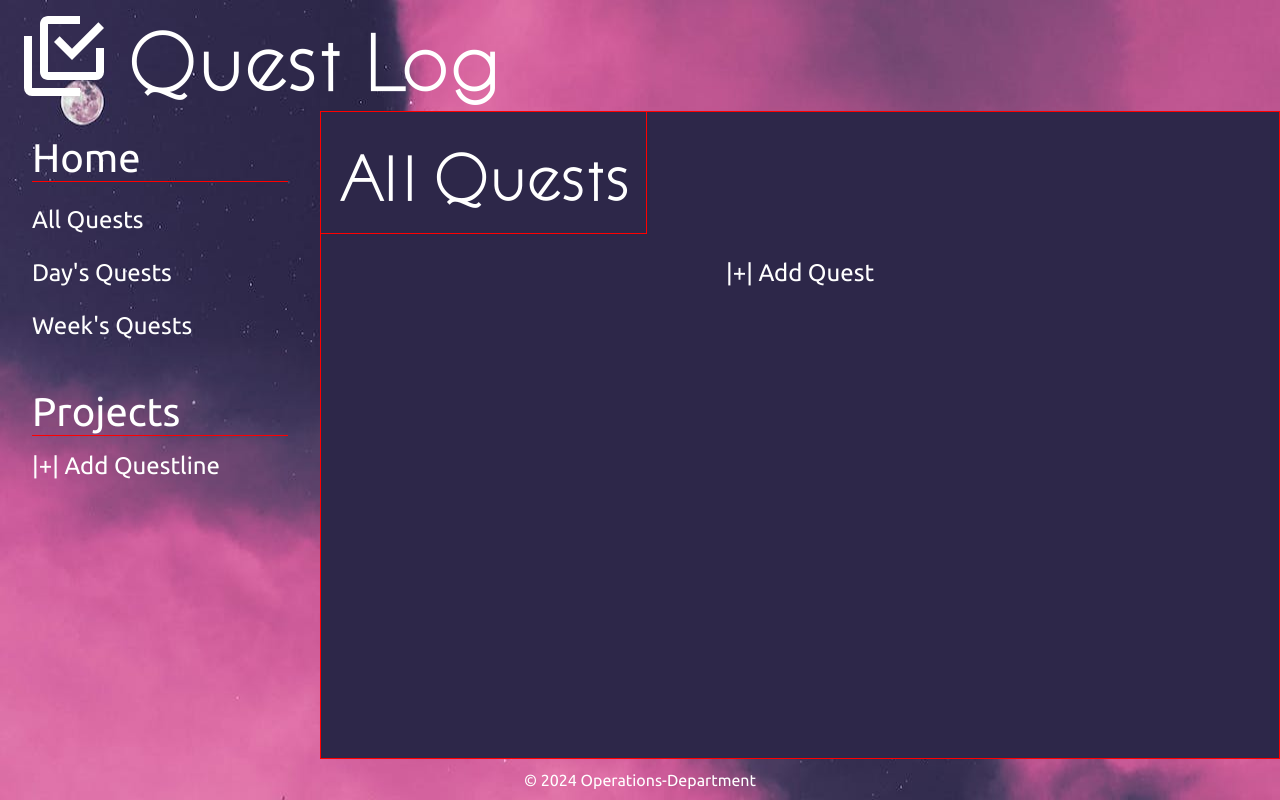
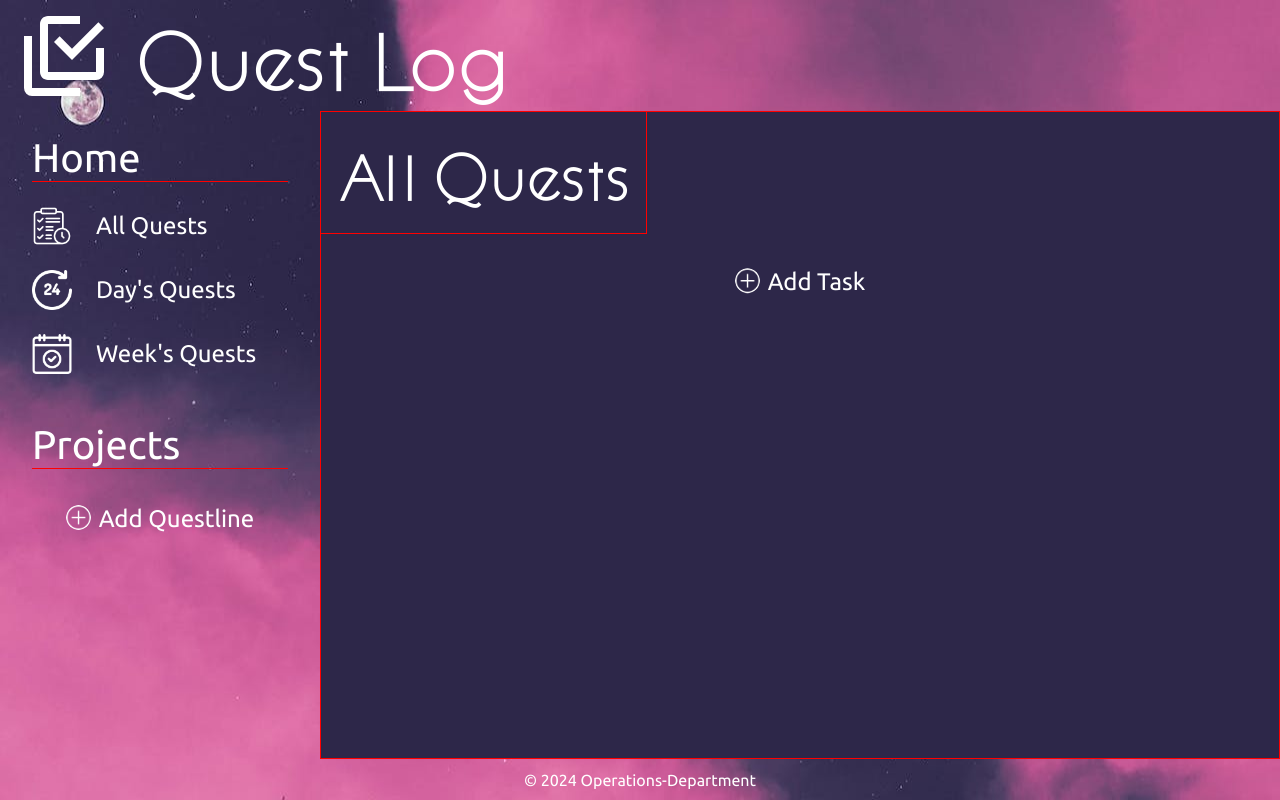
Before and after one commit to Operations-Department/todo-list, a website built with webpack: page src/index.html in a window 1280 px wide. Built offline with nearby package versions, Linux system fonts and the light colour scheme.

Commit message:
add display - button icons; update css

```diff
--- a/src/index.html
+++ b/src/index.html
@@ -21,20 +21,28 @@
                         <h1 class="side-bar-title">Home</h1>
                         <!-- button in li for accessibility -->
                         <li>
-                            <button class="all-quests">All Quests</button>
+                            <button class="all-quests">
+                                <div class="all-quests-icon"></div>
+                                All Quests</button>
                         </li>
                         <li>
-                            <button class="days-quests">Day's Quests</button>
+                            <button class="days-quests">
+                                <div class="days-quests-icon"></div>
+                                Day's Quests</button>
                         </li>
                         <li>
-                            <button class="weeks-quests">Week's Quests</button>
+                            <button class="weeks-quests">
+                                <div class="weeks-quests-icon"></div>
+                                Week's Quests</button>
                         </li>
                     </ul>
                     <ul class="project-tasks">
                         <h1 class="side-bar-title">Projects</h1>
                         <li class="project-tasks-list">
                             <!-- <img class="add-icon" src="./imgs/plus-circle-outline.png" alt="add-icon"> -->
-                            <button class="add-questline">|+| Add Questline</button>
+                            <button class="add-questline">
+                                <div class="add-icon"></div>
+                                Add Questline</button>
                         </li>
                     </ul>
                 </div>
--- a/src/index.js
+++ b/src/index.js
@@ -89,6 +89,14 @@ const allQuestPageObject = {
         //append tools to page
         bodyContentContainer.appendChild(titleElement);
         bodyContentContainer.appendChild(addTaskButton);
+
+        //create and add icon (doesn't work in page elements file)
+        const iconDiv = document.createElement('div');
+        iconDiv.classList.add('add-icon');
+
+        addTaskButton.innerHTML = '';
+        addTaskButton.textContent = 'Add Task';
+        addTaskButton.appendChild(iconDiv);
 
         const retrievedTasks = localStorageObject.getTasksFromLocalStorage();
 
--- a/src/page-elements.js
+++ b/src/page-elements.js
@@ -9,9 +9,10 @@ export const pageElementsObject = {
     },
 
     createAddTaskButton() {
+        //appending icon doesn't work here
         const addTaskButton = document.createElement('button');
         addTaskButton.setAttribute('id', 'add-task-button');
-        addTaskButton.textContent = '|+| Add Quest';
+        addTaskButton.textContent = 'Add Quest';
         return addTaskButton;
     },
 
--- a/src/style.css
+++ b/src/style.css
@@ -7,7 +7,6 @@ html {
 	font-size: 100%;
 	font: inherit;
 	vertical-align: baseline;
-    /* box-sizing: border-box; */
 }
 
 :root {
@@ -17,7 +16,7 @@ html {
     --border-color: red;
     --border: 1px solid var(--border-color);
     --font-color: white;
-    --gap: 1rem;
+    --gap: 1.5rem;
     --cancel-color: #a52f2f;
     --submit-color: #026e02cf;
     --background-image: url(./imgs/backdrop-2.jpg);
@@ -43,7 +42,7 @@ html {
     font-style: normal;
 }
 
-/* scroll bar editting */
+/* scroll bar editing */
 ::-webkit-scrollbar {
     width: 8px;
     height: 8px;
@@ -117,6 +116,46 @@ header {
     top: 0rem;
 }
 
+button.all-quests,
+button.days-quests,
+button.weeks-quests {
+    display: flex;
+    align-items: center;
+    gap: var(--gap);
+}
+
+.all-quests-icon,
+.days-quests-icon,
+.weeks-quests-icon {
+    border: none;
+    cursor: pointer;
+    width: 40px;
+    height: 40px;
+    box-sizing: border-box;
+    padding: 0;
+}
+
+.all-quests-icon {
+    background: url(./imgs/task.png);
+    background-size: cover;
+    background-color: transparent;
+    filter: invert(1);
+}
+
+.days-quests-icon {
+    background: url(./imgs/24-hours.png);
+    background-size: cover;
+    background-color: transparent;
+    filter: invert(1);
+}
+
+.weeks-quests-icon {
+    background: url(./imgs/calendar.png);
+    background-size: cover;
+    background-color: transparent;
+    filter: invert(1);
+}
+
 .project-tasks {
     overflow: auto;
 }
@@ -136,12 +175,44 @@ header {
     align-items: center;
     justify-items: start;
     border-radius: var(--border-radius);
+    border: 1px solid transparent;
     padding: 0.5rem 1rem 0.5rem 1rem !important;
     overflow: auto;
 }
 
 .new-project:hover {
+    cursor: pointer;
     transform: none;
+    border: var(--border);
+}
+
+.add-icon {
+    background: url(./imgs/plus.png);
+    filter: invert(1);
+    background-size: cover;
+    background-color: transparent;
+    border: none;
+    cursor: pointer;
+    border-radius: var(--border-radius);
+    width: 25px;
+    height: 25px;
+    box-sizing: border-box;
+    padding: 0;
+    display: flex;
+    align-items: center;
+}
+
+.add-questline {
+    display: flex;
+    align-self: center;
+    padding: 0.7rem;
+    gap: 8px;
+    border: 1px solid transparent;
+}
+
+.add-questline:hover {
+    cursor: pointer;
+    border-radius: var(--border-radius);
     border: var(--border);
 }
 
@@ -155,11 +226,16 @@ header {
     border-radius: var(--border-radius);
     width: 30px;
     height: 30px;
-    justify-self: end;
-    margin-left: 1.5rem;
     box-sizing: border-box;
     padding: 0;
     filter: invert(1);
+    justify-self: end;
+    margin-left: 1.5rem;
+}
+
+.project-delete:hover {
+    /* turns red due to the filter: invert(1);^ */
+    background-color: #00ffe9;
 }
 
 #home-tasks,
@@ -216,7 +292,7 @@ header {
 }
 
 li > button,
-#body-content-container > button,
+#add-task-button,
 #submit-button,
 #cancel-button,
 .new-project {
@@ -233,21 +309,26 @@ li > button,
     border-bottom: 1px solid white;
 }
 
-#body-content-container > button {
+#add-task-button {
     animation: bounce 8s infinite;
     align-self: center;
     box-sizing: border-box;
     padding: 0.7rem;
+    display: flex;
+    flex-direction: row-reverse;
+    gap: 0.5rem;
+    border: 1px solid transparent;
 }
 
-#body-content-container > button:hover {
+#add-task-button:hover {
     cursor: pointer;
     border-radius: var(--border-radius);
-    background: white;
-    color: black;
+    border: var(--border);
 }
 
-li > button:hover {
+.all-quests:hover,
+.days-quests:hover,
+.weeks-quests:hover {
     cursor: pointer;
     transform: translateX(1rem);
 }
```
Also changed, not shown: dist/09d7e2053156573b5193.png (added), dist/200119b6ca106adcfa5b.png (added), dist/ebbe3eab99ec024dba3a.png (added), dist/f11d6c6a4a4552a524ed.png (added), dist/index.html, dist/main.js, src/imgs/24-hours.png (added), src/imgs/calendar.png (added), src/imgs/plus-circle.png (deleted), src/imgs/plus.png (added), src/imgs/task.png (added), src/imgs/to-do-list.png (deleted).
